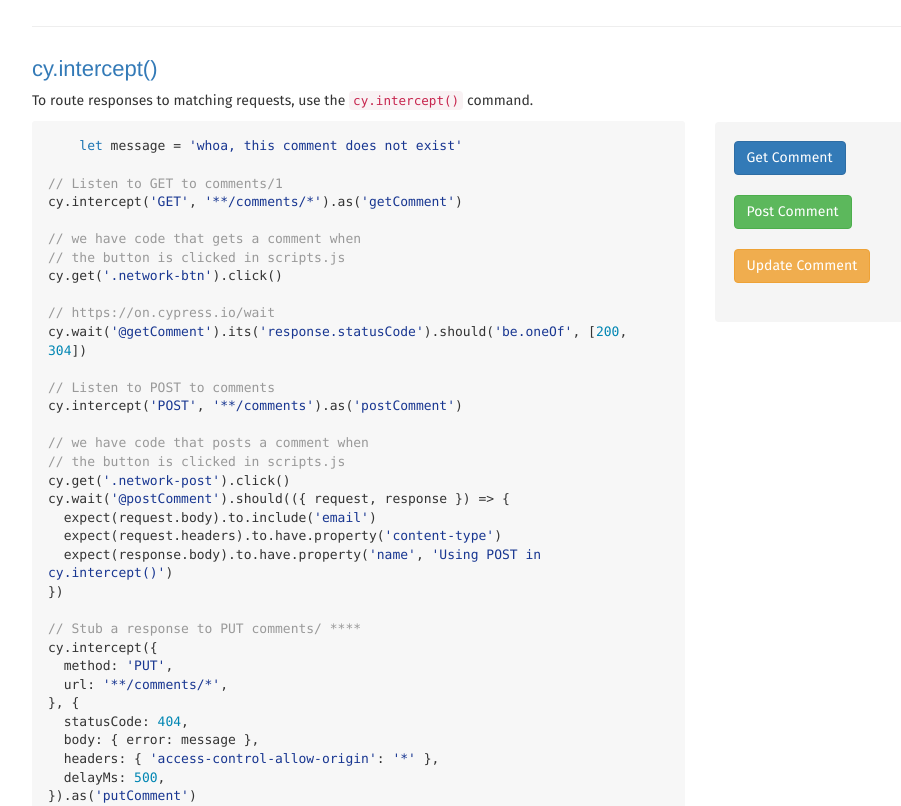
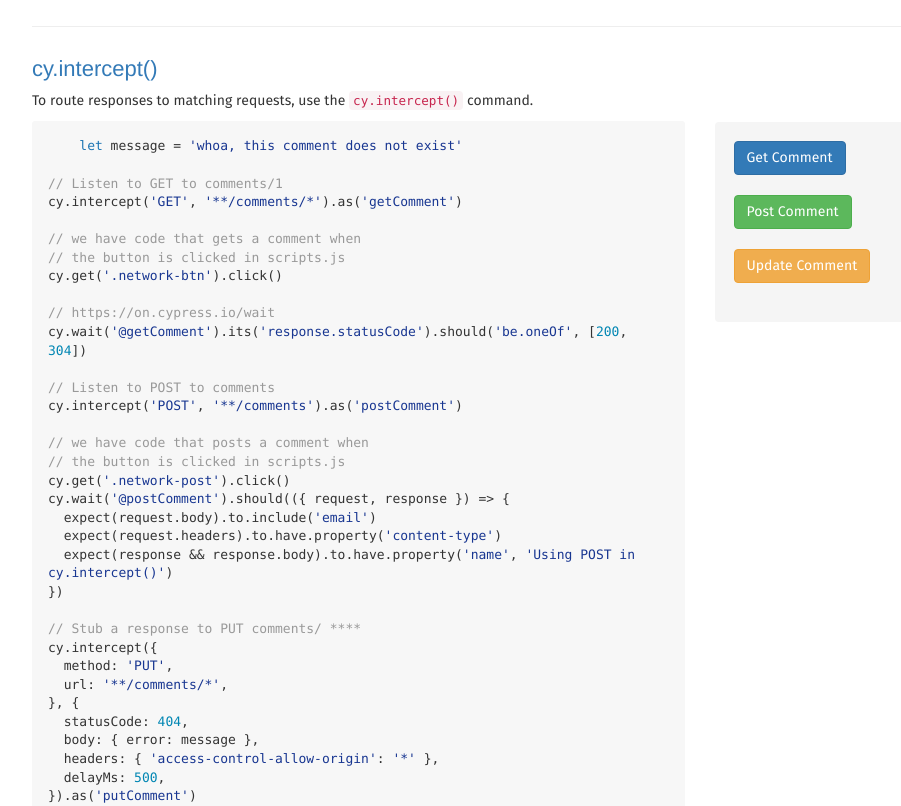
Before and after one commit to cypress-io/cypress-example-kitchensink, a website: page app/commands/network-requests.html in a window 1280 px wide. Shown: the part 1620-2426 px from the top of the page, without its empty margins (38-939 px from the left). Drawn offline with Linux system fonts and the light colour scheme.

Commit message:
fix types

```diff
--- a/app/commands/network-requests.html
+++ b/app/commands/network-requests.html
@@ -165,7 +165,7 @@ cy.get('.network-post').click()
 cy.wait('@postComment').should(({ request, response }) => {
   expect(request.body).to.include('email')
   expect(request.headers).to.have.property('content-type')
-  expect(response.body).to.have.property('name', 'Using POST in cy.intercept()')
+  expect(response && response.body).to.have.property('name', 'Using POST in cy.intercept()')
 })
 
 // Stub a response to PUT comments/ ****
```
Also changed, not shown: cypress/integration/examples/network_requests.spec.js (+1 -1 lines).
